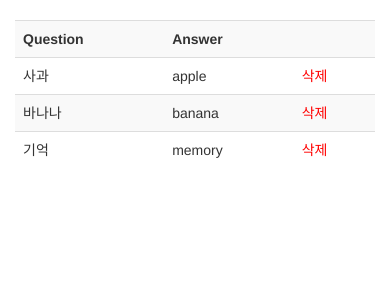
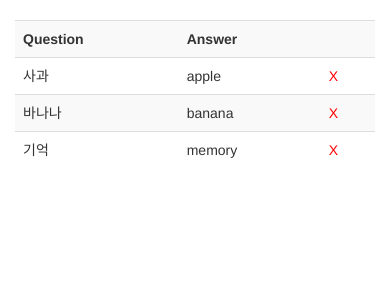
Before and after one commit to cjh5414/Memorist, a Django app: page /words/ in a window 390 px wide. Shown: the part 147-447 px from the top of the page. Run offline with Django 3.2, Linux system fonts and the light colour scheme; data comes from the database, SQL or seed files in the repository; some libraries are stand-ins or nearby versions.

Commit message:
Apply responsive mobile web

```diff
--- a/memorist/wordlist/templates/add_word.html
+++ b/memorist/wordlist/templates/add_word.html
@@ -2,6 +2,7 @@
 <html lang="en">
 <head>
     <meta charset="UTF-8">
+    <meta name="viewport" content="width=device-width, initial-scale=1">
     <title>Add Word</title>
 </head>
 <body>
--- a/memorist/wordlist/templates/nav.html
+++ b/memorist/wordlist/templates/nav.html
@@ -1,5 +1,5 @@
 <nav class="navbar navbar-inverse">
-    <div class="container-fluid">
+    <div class="container">
         <div class="navbar-header">
             <a class="navbar-brand" href="/">Memorist</a>
         </div>
--- a/memorist/wordlist/templates/word_list.html
+++ b/memorist/wordlist/templates/word_list.html
@@ -2,6 +2,7 @@
 <html lang="en">
 <head>
     <meta charset="UTF-8">
+    <meta name="viewport" content="width=device-width, initial-scale=1">
     <title>Word list</title>
 </head>
 <body>
@@ -26,7 +27,7 @@
             <tr>
                 <td>{{ word.question }}</td>
                 <td>{{ word.answer }}</td>
-                <td class="delete_word_btn" style="color: red; cursor: pointer;" data-id="{{ word.id }}">삭제</td>
+                <td class="delete_word_btn" style="color: red; cursor: pointer;" data-id="{{ word.id }}">X</td>
             </tr>
         {% endfor %}
     </table>
```
